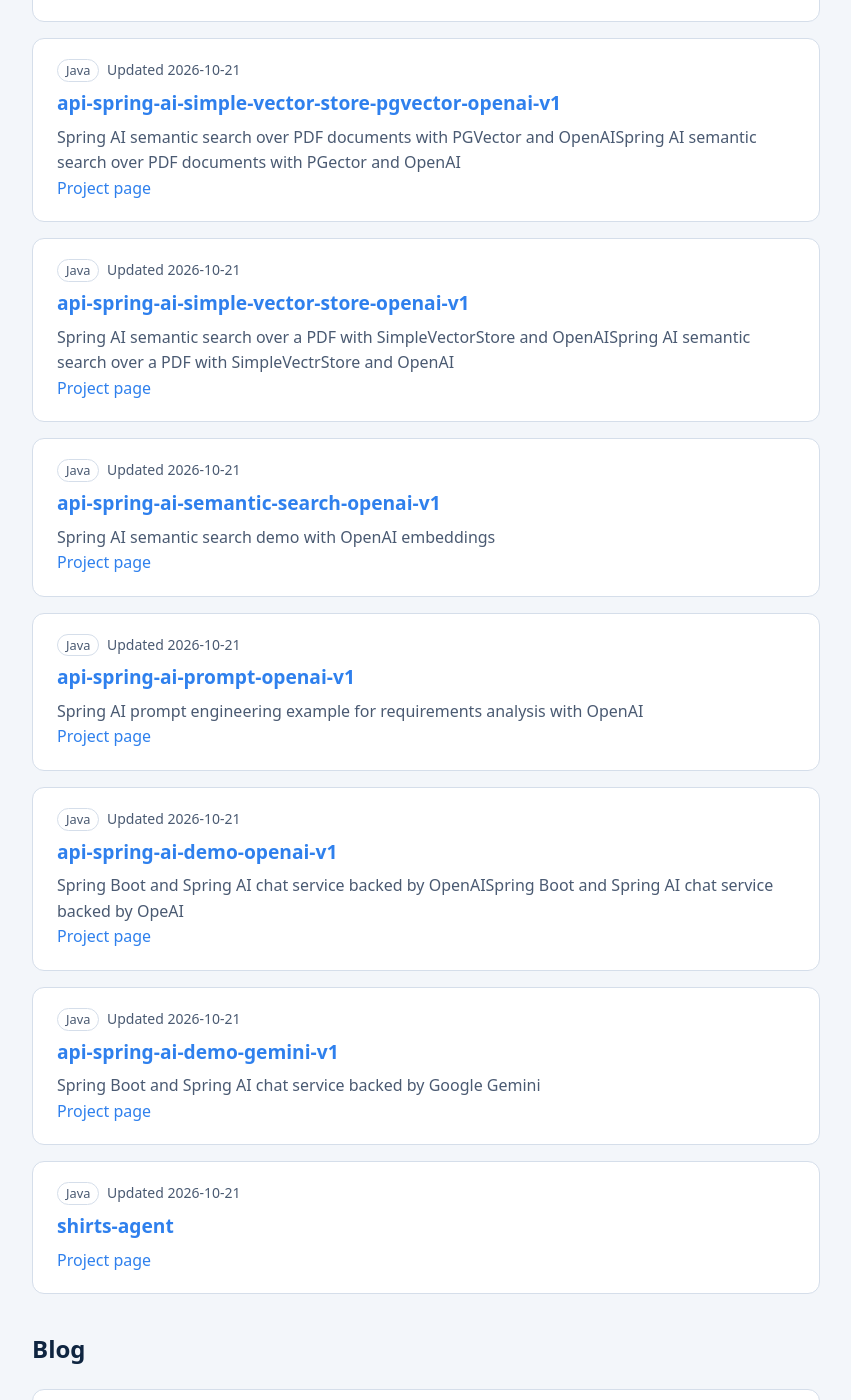
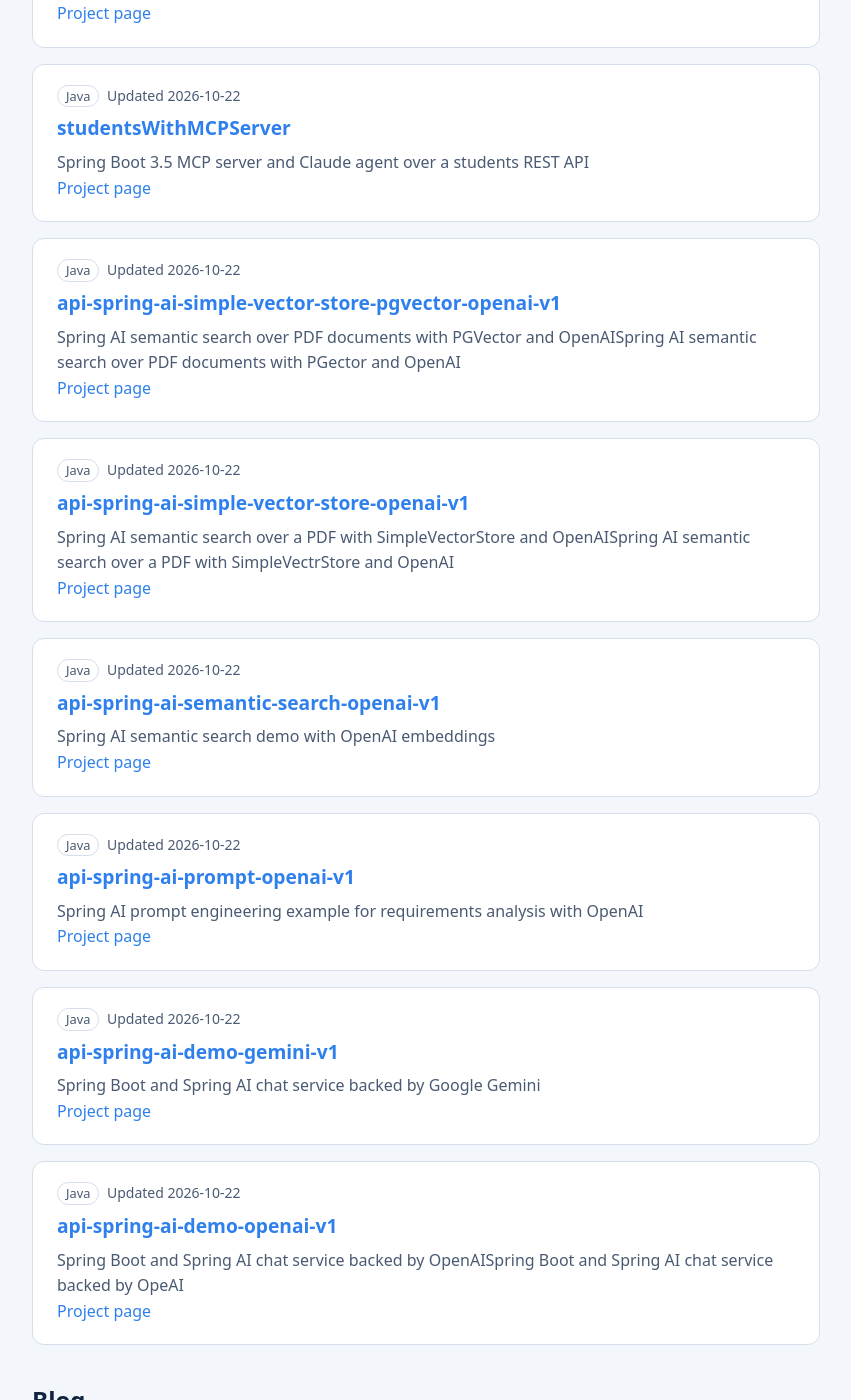
Before and after one commit to josesaid/josesaid.github.io, a Jekyll site: the page built from docs/index.md, in a window 1280 px wide and 1400 px high, scrolled down 759 px. Shown: the whole window, without its empty margins (214-1065 px from the left). Built offline with Jekyll 4.4.1, drawn with Linux system fonts in a browser that asks for light colours; some of the changed text lies outside the part shown.

Commit message:
Update projects index

```diff
--- a/docs/_data/projects.json
+++ b/docs/_data/projects.json
@@ -1,11 +1,19 @@
 [
+  {
+    "name": "shirts-agent",
+    "description": "Spring Boot and Spring AI agent that recommends a t-shirt by color through a @Tool method over an in-memory catalog",
+    "url": "https://github.com/josesaid/shirts-agent",
+    "page": "https://josesaid.github.io/shirts-agent/",
+    "language": "Java",
+    "updated": "2026-10-22"
+  },
   {
     "name": "scaffold",
     "description": "Spring Boot and FreeMarker generator that creates ready-to-run microservice projects from a web UI or HTTP API",
     "url": "https://github.com/josesaid/scaffold",
     "page": "https://josesaid.github.io/scaffold/",
     "language": "HTML",
-    "updated": "2026-10-21"
+    "updated": "2026-10-22"
   },
   {
     "name": "taller-spring-security",
@@ -13,7 +21,7 @@
     "url": "https://github.com/josesaid/taller-spring-security",
     "page": "https://josesaid.github.io/taller-spring-security/",
     "language": "Java",
-    "updated": "2026-10-21"
+    "updated": "2026-10-22"
   },
   {
     "name": "studentsWithMCPServer",
@@ -21,7 +29,7 @@
     "url": "https://github.com/josesaid/studentsWithMCPServer",
     "page": "https://josesaid.github.io/studentsWithMCPServer/",
     "language": "Java",
-    "updated": "2026-10-21"
+    "updated": "2026-10-22"
   },
   {
     "name": "api-spring-ai-simple-vector-store-pgvector-openai-v1",
@@ -29,7 +37,7 @@
     "url": "https://github.com/josesaid/api-spring-ai-simple-vector-store-pgvector-openai-v1",
     "page": "https://josesaid.github.io/api-spring-ai-simple-vector-store-pgvector-openai-v1/",
     "language": "Java",
-    "updated": "2026-10-21"
+    "updated": "2026-10-22"
   },
   {
     "name": "api-spring-ai-simple-vector-store-openai-v1",
@@ -37,7 +45,7 @@
     "url": "https://github.com/josesaid/api-spring-ai-simple-vector-store-openai-v1",
     "page": "https://josesaid.github.io/api-spring-ai-simple-vector-store-openai-v1/",
     "language": "Java",
-    "updated": "2026-10-21"
+    "updated": "2026-10-22"
   },
   {
     "name": "api-spring-ai-semantic-search-openai-v1",
@@ -45,7 +53,7 @@
     "url": "https://github.com/josesaid/api-spring-ai-semantic-search-openai-v1",
     "page": "https://josesaid.github.io/api-spring-ai-semantic-search-openai-v1/",
     "language": "Java",
-    "updated": "2026-10-21"
+    "updated": "2026-10-22"
   },
   {
     "name": "api-spring-ai-prompt-openai-v1",
@@ -53,7 +61,15 @@
     "url": "https://github.com/josesaid/api-spring-ai-prompt-openai-v1",
     "page": "https://josesaid.github.io/api-spring-ai-prompt-openai-v1/",
     "language": "Java",
-    "updated": "2026-10-21"
+    "updated": "2026-10-22"
+  },
+  {
+    "name": "api-spring-ai-demo-gemini-v1",
+    "description": "Spring Boot and Spring AI chat service backed by Google Gemini",
+    "url": "https://github.com/josesaid/api-spring-ai-demo-gemini-v1",
+    "page": "https://josesaid.github.io/api-spring-ai-demo-gemini-v1/",
+    "language": "Java",
+    "updated": "2026-10-22"
   },
   {
     "name": "api-spring-ai-demo-openai-v1",
@@ -61,22 +77,6 @@
     "url": "https://github.com/josesaid/api-spring-ai-demo-openai-v1",
     "page": "https://josesaid.github.io/api-spring-ai-demo-openai-v1/",
     "language": "Java",
-    "updated": "2026-10-21"
-  },
-  {
-    "name": "api-spring-ai-demo-gemini-v1",
-    "description": "Spring Boot and Spring AI chat service backed by Google Gemini",
-    "url": "https://github.com/josesaid/api-spring-ai-demo-gemini-v1",
-    "page": "https://josesaid.github.io/api-spring-ai-demo-gemini-v1/",
-    "language": "Java",
-    "updated": "2026-10-21"
-  },
-  {
-    "name": "shirts-agent",
-    "description": "",
-    "url": "https://github.com/josesaid/shirts-agent",
-    "page": "https://josesaid.github.io/shirts-agent/",
-    "language": "Java",
-    "updated": "2026-10-21"
+    "updated": "2026-10-22"
   }
 ]
```
